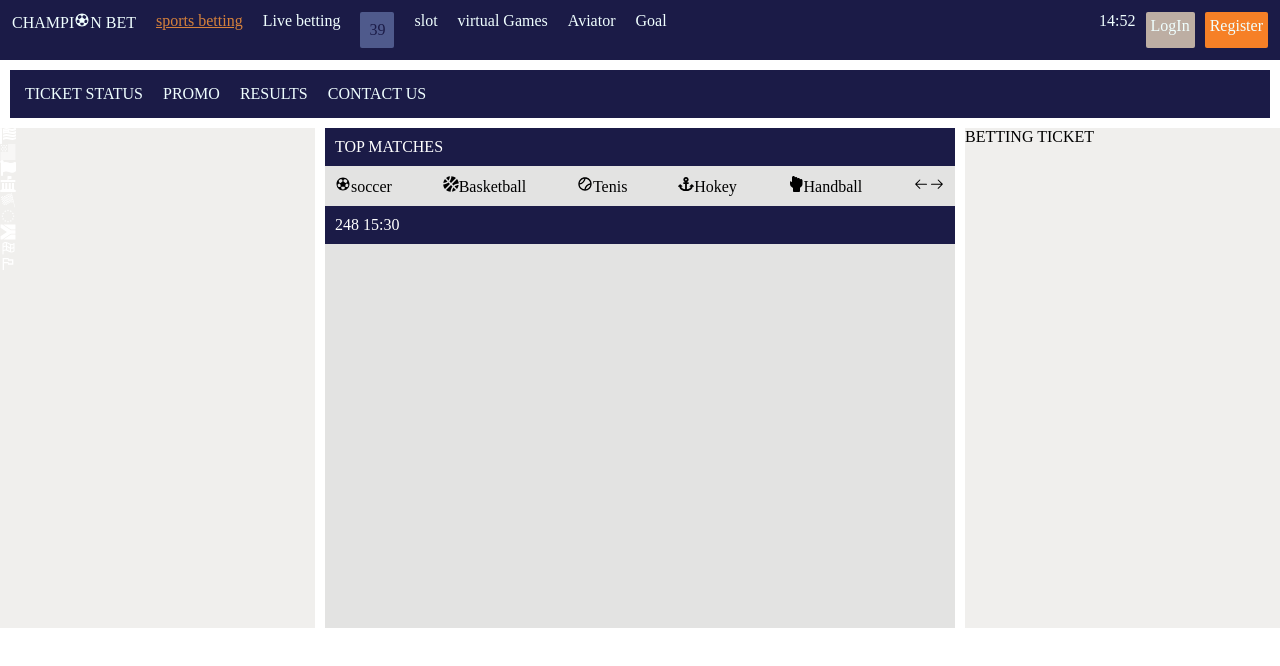
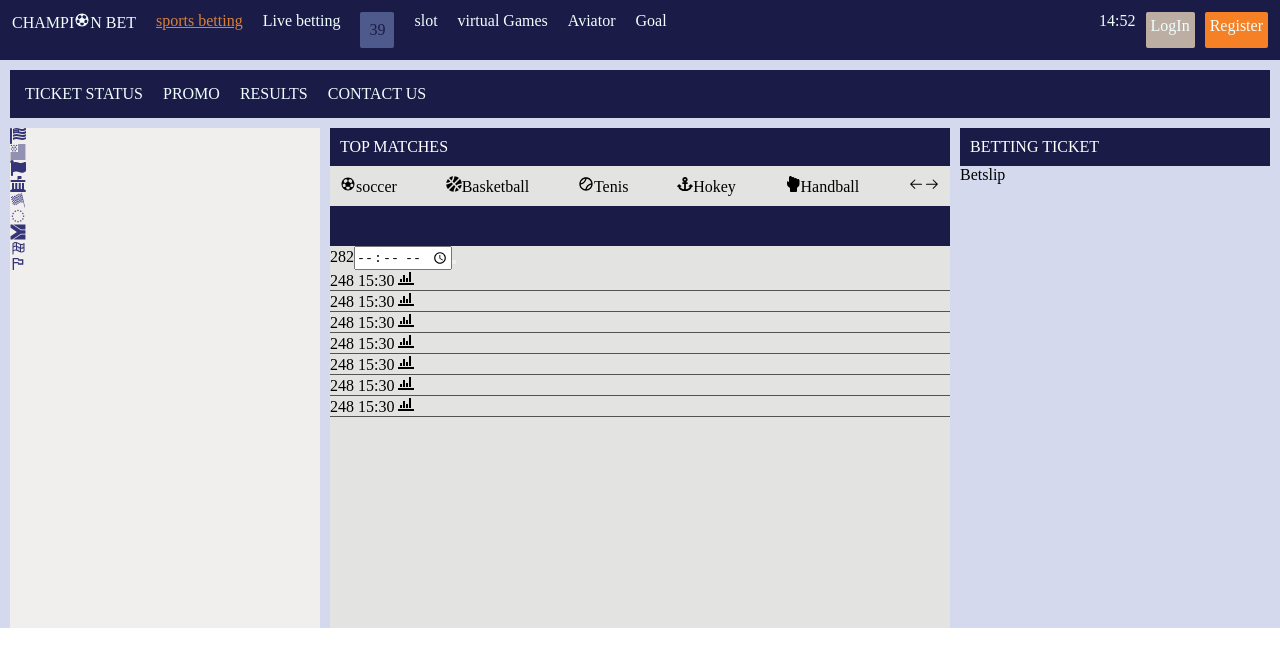
Before and after one commit to nawagirwacatherine/ONLINE-APP, a React (Vite) app in the folder online-app/: page / in a window 1280 px wide. Shown: the top 666 px of the page. Built offline with nearby package versions, Linux system fonts and the light colour scheme.

Commit message:
Add border and background color to content1 icons

```diff
--- a/online-app/src/App.css
+++ b/online-app/src/App.css
@@ -6,6 +6,7 @@
 
 .app{
   width: 100%;
+  background-color: rgb(213, 217, 238);
 }
 
 .nav {
@@ -65,6 +66,7 @@ text-decoration: underline;
 }
 
 .content {
+  margin: 10px;
   color: white;
   height: 500px;
   display: flex;
@@ -77,12 +79,14 @@ text-decoration: underline;
   display: flex;
   flex-direction: column;
 align-self: flex-start;
+color: rgb(52, 52, 118);
 background-color: rgb(240, 239, 237);
 width: 30%;
 height: 500px;
 }
 
 .content2 {
+  color: black;
   display: flex;
   flex-direction: column;
 
@@ -94,7 +98,12 @@ height: 500px;
 
 }
 
+.span-bar {
+  align-self: center;
+}
+
 .content2-item1 {
+  color: white;
   background-color: rgb(27, 27, 71) ;
   padding: 10px;
 }
@@ -109,13 +118,46 @@ height: 500px;
 }
 
 .content2-item3 {
-  padding: 10px;
+  padding: 20px;
   background-color: rgb(27, 27, 71) ;
+}
+
+.content2-item5{
+  border-bottom: 1px solid rgb(84, 83, 83);
+}
+
+.content2-item6{
+  border-bottom: 1px solid rgb(84, 83, 83);
+}
+.content2-item7{
+  border-bottom: 1px solid rgb(84, 83, 83);
+}
+
+.content2-item8{
+  border-bottom: 1px solid rgb(84, 83, 83);
+}
+
+.content2-item9{
+  border-bottom: 1px solid rgb(84, 83, 83);
+}
+
+.content2-item10{
+  border-bottom: 1px solid rgb(84, 83, 83);
+}
+
+.content2-item11{
+  border-bottom: 1px solid rgb(84, 83, 83);
 }
 
 .content3 {
   color: black;
-  background-color: rgb(240, 239, 237);
+  background-color: rgb(213, 217, 238);
   width: 30%;
 
 }
+
+.betting-ticket {
+  color: white;
+  background-color: rgb(27, 27, 71) ;
+  padding: 10px;
+}
--- a/online-app/src/components/Content2.jsx
+++ b/online-app/src/components/Content2.jsx
@@ -5,10 +5,12 @@ import { FaAnchor } from "react-icons/fa";
 import { FaHandBackFist } from "react-icons/fa6";
 import { GoArrowLeft } from "react-icons/go";
 import { GoArrowRight } from "react-icons/go";
+import { useState } from "react";
+import { ImStatsBars } from "react-icons/im";
 
 
 function Content2 () {
-
+ const [ num, setNum ]  = useState (282);
     return(
     <>
 
@@ -26,7 +28,26 @@ function Content2 () {
         </div>
 
     </div>
-    <div className="content2-item3">248 15:30</div>
+    <div className="content2-item3"></div>
+    <div className="content2-item4">{num}
+        <input type="time" name="" id="time" />
+        <button onClick = {() =>setNum(num + 1)}></button>
+    </div>
+    <div className="content2-item5">248 15:30 <span className="span-bar"><ImStatsBars /></span>
+    </div>
+    <div className="content2-item6">248 15:30 <span className="span-bar"><ImStatsBars /></span>
+    </div>
+    <div className="content2-item7">248 15:30 <span className="span-bar"><ImStatsBars /> </span>
+    </div>
+    <div className="content2-item8">248 15:30 <span className="span-bar"><ImStatsBars /> </span>
+    </div>
+    <div className="content2-item9">248 15:30 <span className="span-bar"><ImStatsBars /> </span>
+    </div>
+    <div className="content2-item10">248 15:30 <span className="span-bar"> <ImStatsBars /> </span>
+    </div>
+    <div className="content2-item11">248 15:30 <span className="span-bar"><ImStatsBars /> </span>
+    </div>
+
     </div>
 
     </>
--- a/online-app/src/components/Content3.jsx
+++ b/online-app/src/components/Content3.jsx
@@ -4,7 +4,8 @@ function Content3 () {
     <>
 
     <div className="content3">
-    <div>BETTING TICKET</div>
+    <div className="betting-ticket">BETTING TICKET</div>
+    Betslip
     </div>
 
     </>
```
